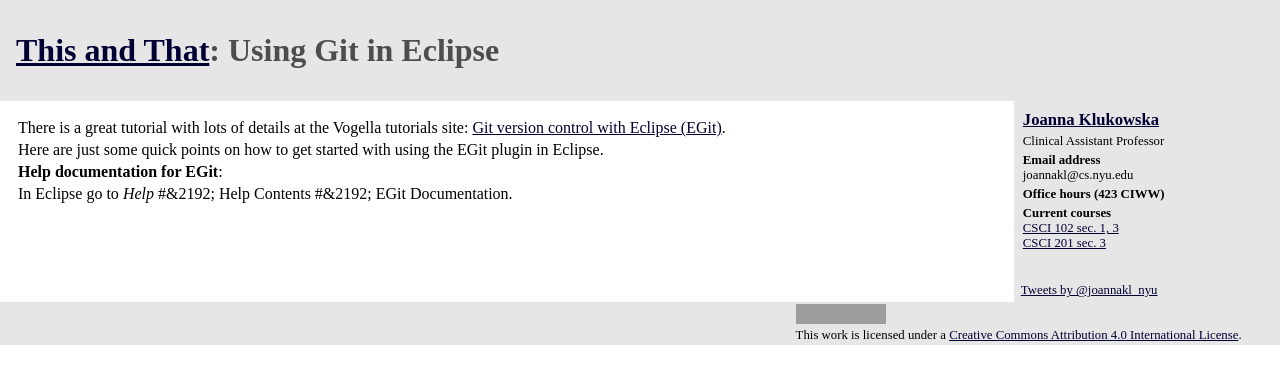
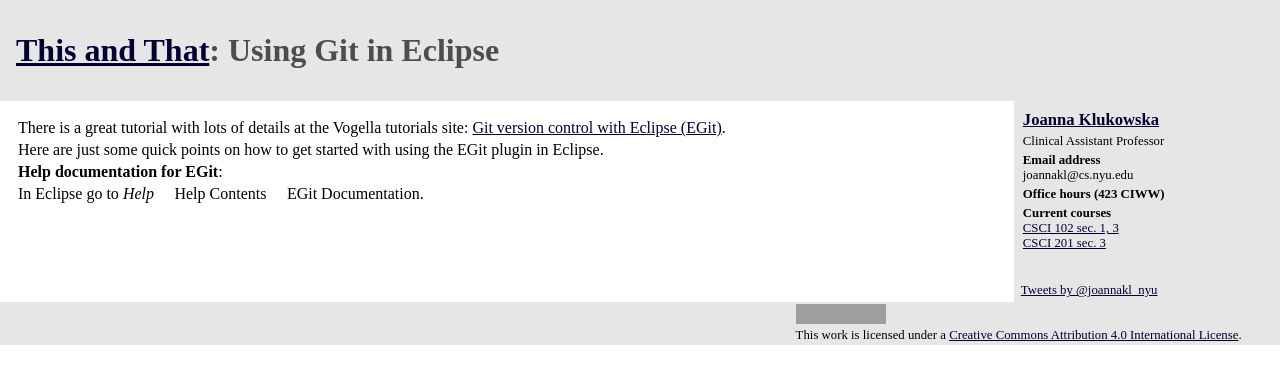
Before and after one commit to joannakl/thisandthat, a Jekyll site: the page built from gitForEclipse.markdown, in a window 1280 px wide. Shown: the top 384 px of the page. Built offline with Jekyll 4.4.1, drawn with Linux system fonts in a browser that asks for light colours; comment, search, counter and statistics services are not loaded; part of the change alters nothing that is shown; grey boxes are pictures that could not be loaded.

Commit message:
working on gitForEclipse notes

```diff
--- a/gitForEclipse.markdown
+++ b/gitForEclipse.markdown
@@ -10,7 +10,7 @@ Here are just some quick points on how to get started with using the EGit plugin
 
 **Help documentation for EGit**:
 
-In Eclipse go to *Help* #&2192; Help  Contents  #&2192; EGit Documentation.
+In Eclipse go to *Help* &#2192; Help  Contents  &#2192; EGit Documentation.
 
 <br>
 <br>
```
